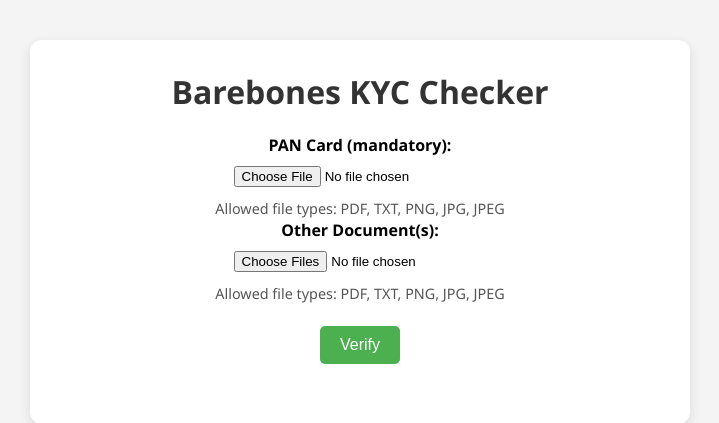
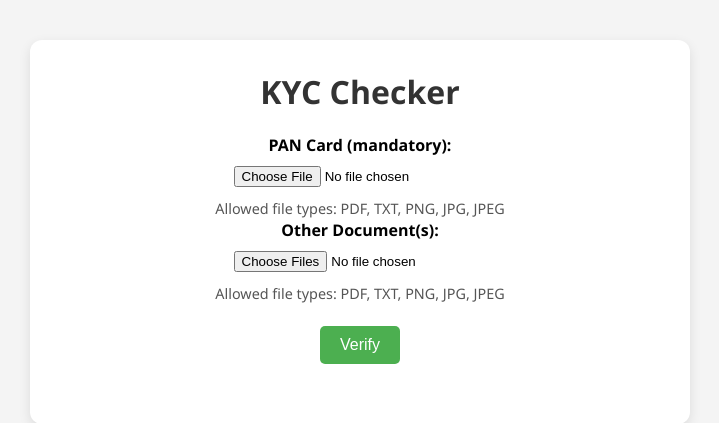
Before and after one commit to BhaveshAgarwal67/pathway-mock-ps, a Flask app: page / in a window 1280 px wide. Shown: the top 423 px of the page, without its empty margins (280-999 px from the left). Run offline with Flask 3, Linux system fonts and the light colour scheme.

Commit message:
Update index.html

```diff
--- a/templates/index.html
+++ b/templates/index.html
@@ -2,7 +2,7 @@
 <html lang="en">
 <head>
     <meta charset="UTF-8">
-    <title>Barebones KYC Checker</title>
+    <title>KYC Checker</title>
     <style>
         body {
             font-family: "Segoe UI", sans-serif;
@@ -99,7 +99,7 @@
 </head>
 <body>
     <div class="container">
-        <h1>Barebones KYC Checker</h1>
+        <h1>KYC Checker</h1>
 
         {% if error %}
             <div class="error">{{ error }}</div>
```
